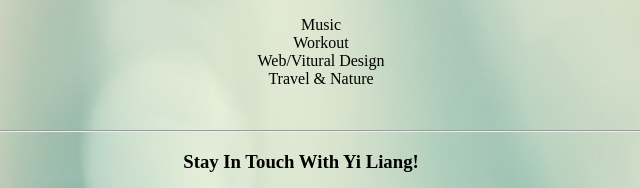
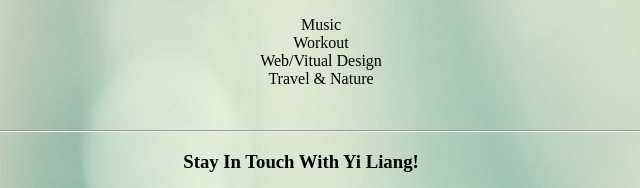
Before and after one commit to yl4322/First-Repo, a plain HTML site: page index.html in a window 1280 px wide. Shown: the part 612-800 px from the top of the page, 339-979 px from the left. Drawn offline with Linux system fonts and the light colour scheme.

Commit message:
Update index.html

```diff
--- a/index.html
+++ b/index.html
@@ -36,7 +36,7 @@
   <ul>
     <li>Music</li>
     <li>Workout</li>
-    <li>Web/Vitural Design</li>
+    <li>Web/Vitual Design</li>
     <li>Travel & Nature</li>
   </ul>
 
```
